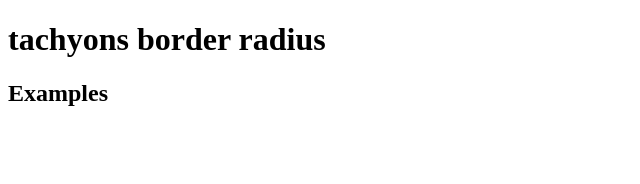
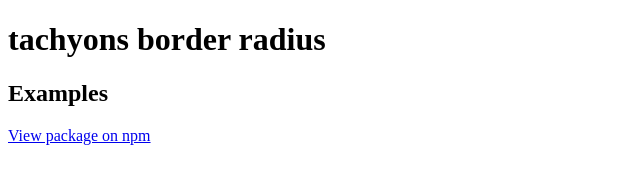
Before and after one commit to tachyons-css/tachyons-border-radius, a website: page index.html in a window 1280 px wide. Shown: the whole page, without its empty margins (0-640 px from the left). Drawn offline with Linux system fonts and the light colour scheme.

Commit message:
Adding link to npm module

```diff
--- a/index.html
+++ b/index.html
@@ -13,5 +13,6 @@
   <body>
     <h1>tachyons border radius</h1>
     <h2>Examples</h2>
+    <a href="http://npmjs.org/package/tachyons-border-radius" title="tachyons-border-radius">View package on npm</a>
   </body>
 </html>
```
